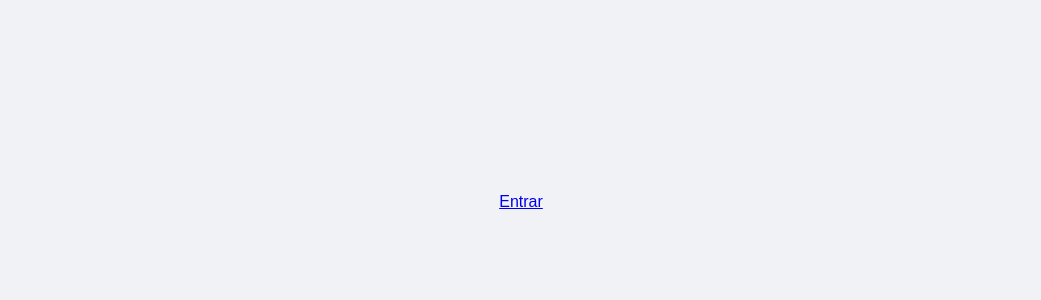
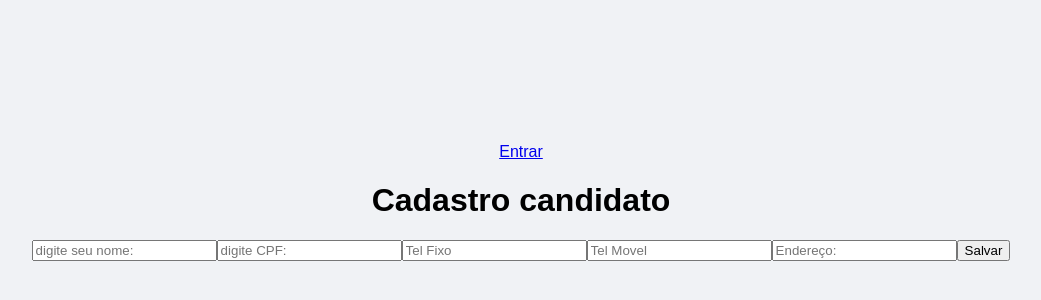
Before and after one commit to zodicalpainter/projeto-senac, a React (Create React App) app in the folder pi_react/: page /home in a window 1280 px wide. Shown: the part 198-498 px from the top of the page, without its empty margins (119-1160 px from the left). Built offline with nearby package versions, Linux system fonts and the light colour scheme.

Commit message:
salvar informacoes cadastradas de usuario

```diff
--- a/pi_react/src/Home.js
+++ b/pi_react/src/Home.js
@@ -10,14 +10,54 @@ const supabaseKey="eyJhbGciOiJIUzI1NiIsInR5cCI6IkpXVCJ9.eyJpc3MiOiJzdXBhYmFzZSIs
   const supabase = createClient(supabaseUrl, supabaseKey);
 
 
+
   function Home(){ //aqui é java script
+    const nav = useNavigate();
+    const [user, setUser] = useState({
+      name:"",
+      cpf:"",
+      telfixo:"",
+      telmovel:"",
+      endereco:"",
+      user_id:""
+    })
+
+    async function salvarUser(){
+      const {data: dU, error: eU } = await supabase.auth.getUser();
+      if(eU) nav('/login', {replace: true})
+        if(!dU) nav('/login', {replace: true})
+          if(dU && !dU.id) nav('/login', {replace:true})
+      user = {...user, user_id: dU.id}
 
 
+      const { data, error } = await supabase
+      .from('user')
+      .insert([
+        user
+      ])
+      .select()
+    }
+
     return ( /* aqui é html */
-  <main ClassName= "App">
+    <div ClassName= "screen">
+      <h1>Cadastro candidato</h1>
+      <form>
+        <input type="text" placeholder='digite seu nome: 'onChange = {(e) => setUser({...user, nome: e.target.value})}/>
+
+        <input type="text" placeholder='digite CPF: ' onChange = {(e) => setUser({...user, CPF: e.target.value})}/>
+
+        <input type="text" placeholder='Tel Fixo 'onChange = {(e) => setUser({...user, telfixo: e.target.value})}/>
+
+        <input type="text" placeholder='Tel Movel 'onChange = {(e) => setUser({...user, telmovel: e.target.value})}/>
+
+        <input type="text" placeholder='Endereço: 'onChange = {(e) => setUser({...user, endereco: e.target.value})}/>
+
+          <button onClick={salvarUser}>Salvar</button>
+
+      </form>
 
 
-  </main>
+    </div>
     );
   }
 
```
Lines whose indentation alone changed are shown as unchanged.
